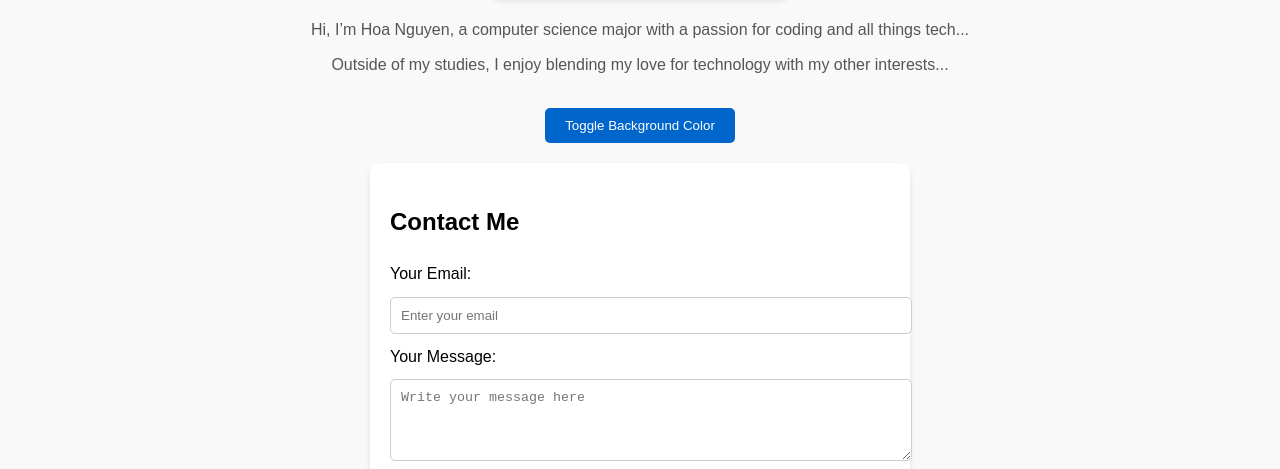
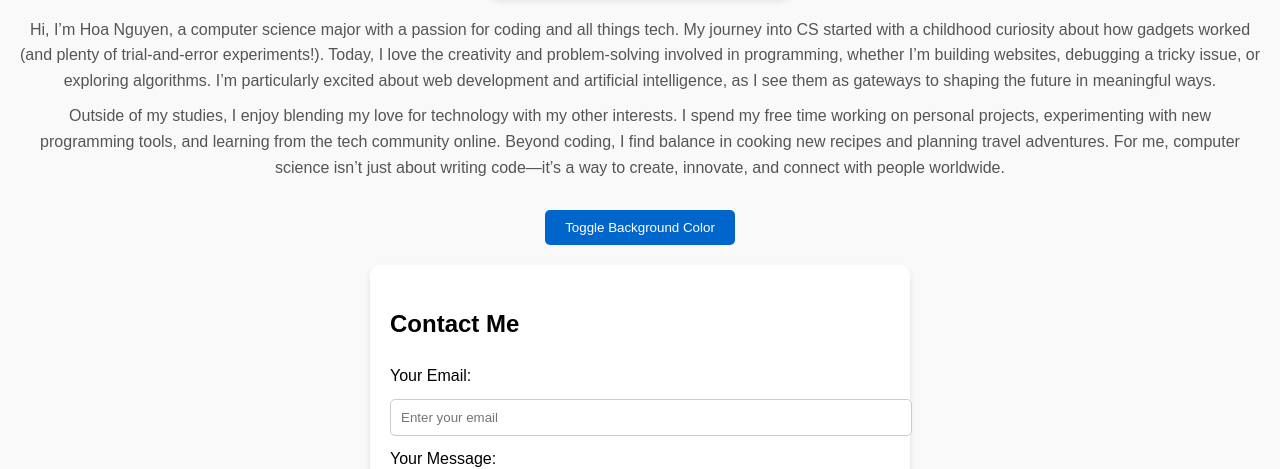
Before and after one commit to Hoanguyen36/mypersonalpage, a plain HTML site: page index.html in a window 1280 px wide. Shown: the part 368-837 px from the top of the page. Drawn offline with Linux system fonts and the light colour scheme.

Commit message:
Update index.html

```diff
--- a/index.html
+++ b/index.html
@@ -10,8 +10,8 @@
     <h1>Welcome to Hoa's Website</h1>
     <p id="currentTime"></p>
     <img src="https://raw.githubusercontent.com/Hoanguyen36/mypersonalwebpage1/refs/heads/main/Hoa%20Nguyen.jpg" alt="Hoa Nguyen">
-    <p>Hi, I’m Hoa Nguyen, a computer science major with a passion for coding and all things tech...</p>
-    <p>Outside of my studies, I enjoy blending my love for technology with my other interests...</p>
+       <p>Hi, I’m Hoa Nguyen, a computer science major with a passion for coding and all things tech. My journey into CS started with a childhood curiosity about how gadgets worked (and plenty of trial-and-error experiments!). Today, I love the creativity and problem-solving involved in programming, whether I’m building websites, debugging a tricky issue, or exploring algorithms. I’m particularly excited about web development and artificial intelligence, as I see them as gateways to shaping the future in meaningful ways.</p>
+    <p>Outside of my studies, I enjoy blending my love for technology with my other interests. I spend my free time working on personal projects, experimenting with new programming tools, and learning from the tech community online. Beyond coding, I find balance in cooking new recipes and planning travel adventures. For me, computer science isn’t just about writing code—it’s a way to create, innovate, and connect with people worldwide.</p>
 
     <button id="toggleBackgroundButton">Toggle Background Color</button>
 
```
